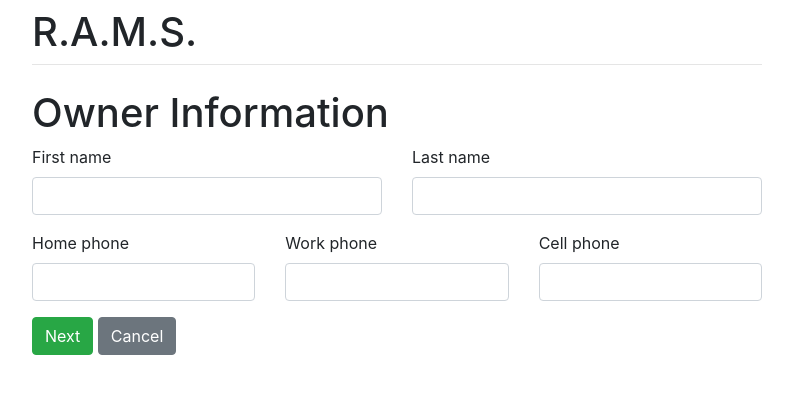
After one commit to trevorskaggs/shelterly, a Django app: page /hotline/startcall/owner_new in a window 1280 px wide. The commit adds this page. Shown: the top 402 px of the page, without its empty margins (53-846 px from the left). Run offline with Django 3.2, Linux system fonts and the light colour scheme; some libraries are stand-ins or nearby versions.

Commit message:
First working draft of hotline owner call in tree

```diff
--- a/RAMS_SKELETON/animals/templates/animal_detail.html
+++ b/RAMS_SKELETON/animals/templates/animal_detail.html
@@ -3,6 +3,7 @@
 {% block content %}
   <h1>Name: {{animal.name}}</h1>
 
+  <p><strong>Owner:</strong> {{animal.owner}} </p>
   <p><strong>Species:</strong> {{animal.species}} </p>
   <p><strong>Sex:</strong> {{animal.sex}} </p>
   <p><strong>Breed:</strong> {{animal.breed}} </p>
--- a/RAMS_SKELETON/animals/views.py
+++ b/RAMS_SKELETON/animals/views.py
@@ -1,10 +1,12 @@
 
 from django.shortcuts import render, redirect
 from django.views import generic
-from .forms import DogForm, CatForm, OtherForm
-from animals.models import Animal
 from django.http import HttpResponseRedirect
 from django.urls import reverse_lazy
+from animals.models import Animal
+from .forms import DogForm, CatForm, OtherForm
+
+
 
 
 # Create your views here.
--- /dev/null
+++ b/RAMS_SKELETON/hotline/forms.py
@@ -0,0 +1,48 @@
+from django import forms
+from people.models import Owner
+from animals.models import Animal
+
+class HotlineOwnerForm(forms.ModelForm):
+
+    class Meta:
+        model = Owner
+        fields = [ 'first_name', 'last_name', 'home_phone', \
+            'work_phone', 'cell_phone', 'best_contact', \
+            'drivers_license', 'address', 'apartment', 'city', \
+            'state', 'zip_code', ]
+
+class DogForm(forms.ModelForm):
+
+    class Meta:
+        model = Animal
+        labels = {
+            "pcolor" : "Dog Primary Color",
+            "scolor" : "Dog Secondary Color",
+            "markings" : "Dog Markings",
+        }
+
+        exclude = ('latitude', 'longitude', 'request', 'owner')
+
+class CatForm(forms.ModelForm):
+
+    class Meta:
+        model = Animal
+        labels = {
+            "pcolor" : "Cat Primary Color",
+            "scolor" : "Cat Secondary Color",
+            "markings" : "Cat Markings",
+        }
+
+        exclude = ('latitude', 'longitude', 'request', 'owner')
+
+class OtherForm(forms.ModelForm):
+
+    class Meta:
+        model = Animal
+        labels = {
+            "pcolor" : "Primary Color",
+            "scolor" : "Secondary Color",
+            "markings" : "Markings",
+        }
+
+        exclude = ('latitude', 'longitude', 'request', 'owner')
--- a/RAMS_SKELETON/hotline/templates/caller.html
+++ /dev/null
@@ -1,4 +0,0 @@
-{% extends 'base.html' %}
-
-{% block content %}
-{% endblock %}
--- /dev/null
+++ b/RAMS_SKELETON/hotline/templates/hotline_new_owner.html
@@ -0,0 +1,74 @@
+{% extends 'base.html' %}
+
+{% load crispy_forms_tags %}
+
+{% block content %}
+  <h1>Owner Information</h1>
+  <form action="" method="post">{% csrf_token %}
+    <div class='section-1'>
+      <div class="row">
+        <div class="col-6">
+          {{ form.first_name|as_crispy_field }}
+        </div>
+        <div class="col-6">
+          {{ form.last_name|as_crispy_field }}
+        </div>
+      </div>
+      <div class="row">
+        <div class="col-4">
+          {{ form.home_phone|as_crispy_field }}
+        </div>
+        <div class="col-4">
+          {{ form.work_phone|as_crispy_field }}
+        </div>
+        <div class="col-4">
+          {{ form.cell_phone|as_crispy_field }}
+        </div>
+      </div>
+    </div>
+    <div class='section-2' style='display: none;'>
+      <div class="row">
+        <div class="col-6">
+          {{ form.best_contact|as_crispy_field }}
+        </div>
+        <div class="col-6">
+          {{ form.drivers_license|as_crispy_field }}
+        </div>
+      </div>
+      <div class="row">
+        <div class="col-6">
+          {{ form.address|as_crispy_field }}
+        </div>
+        <div class="col-6">
+          {{ form.apartment|as_crispy_field }}
+        </div>
+      </div>
+      <div class="row">
+        <div class="col-4">
+          {{ form.city|as_crispy_field }}
+        </div>
+        <div class="col-4">
+          {{ form.state|as_crispy_field }}
+        </div>
+        <div class="col-4">
+          {{ form.zip_code|as_crispy_field }}
+        </div>
+      </div>
+     </div>
+    <input type="submit" value="Save" class='btn btn-success' id='submit-button' style='display: none;'>
+    <span class='btn btn-success' id='next-section'>Next</span>
+    <a class='btn btn-secondary' href="{% url 'hotline:start_call' %}">Cancel</a>
+  </form>
+
+  <script type="text/javascript">
+    $('#next-section').click(function(){
+      $('.section-1').hide();
+      $('.section-2').show();
+      $('#next-section').hide();
+      $('#submit-button').show();
+    });
+  </script>
+<br>
+<br>
+
+{% endblock %}
--- a/RAMS_SKELETON/hotline/templates/owner.html
+++ /dev/null
@@ -1,4 +0,0 @@
-{% extends 'base.html' %}
-
-{% block content %}
-{% endblock %}
--- a/RAMS_SKELETON/hotline/templates/start_call.html
+++ b/RAMS_SKELETON/hotline/templates/start_call.html
@@ -1,7 +1,7 @@
 {% extends 'base.html' %}
 
 {% block content %}
-<a class="btn btn-warning btn-lg btn-block" href="{% url 'people:owner_new' %}"> OWNER CALLING</a>
+<a class="btn btn-warning btn-lg btn-block" href="{% url 'hotline:hotline_new_owner' %}"> OWNER CALLING</a>
 <a class="btn btn-warning btn-lg btn-block" href="{% url 'animals:animal_list' %}"> NON-OWNER CALLING</a>
 
 {% endblock %}
--- a/RAMS_SKELETON/hotline/urls.py
+++ b/RAMS_SKELETON/hotline/urls.py
@@ -23,5 +23,8 @@ app_name = 'hotline'
 urlpatterns = [
     path('admin/', admin.site.urls),
     path('startcall', views.start_call, name ='start_call'),
+    path('startcall/owner_new', views.hotline_new_owner, name = 'hotline_new_owner'),
+    path('starcall/owner_summ/<int:pk>', views.hotline_summ_owner, name = 'hotline_summ_owner'),
+    path('startcall/owner_summ/<int:pk>/<species>/new', views.hotline_new_animal, name="hotline_new_animal"),
     path('', views.hotline_landing, name='hotline_landing'),
 ]
--- a/RAMS_SKELETON/hotline/views.py
+++ b/RAMS_SKELETON/hotline/views.py
@@ -1,4 +1,11 @@
-from django.shortcuts import render
+from django.shortcuts import render, redirect
+from django.views import generic
+from django.http import HttpResponseRedirect
+from django.urls import reverse_lazy
+from people.models import Owner
+from animals.models import Animal
+from .forms import HotlineOwnerForm, DogForm, CatForm, OtherForm
+
 
 # Create your views here.
 def hotline_landing(request):
@@ -6,3 +13,37 @@ def hotline_landing(request):
 
 def start_call(request):
     return render(request, 'start_call.html')
+
+def hotline_new_owner(request):
+    if request.POST:
+        form = HotlineOwnerForm(request.POST)
+        form.save()
+        return redirect('hotline:hotline_summ_owner', pk=form.instance.pk)
+    form = HotlineOwnerForm()
+    return render(request, 'hotline_new_owner.html', {'form':form})
+
+def hotline_summ_owner(request, pk):
+    owner = Owner.objects.get(pk=pk)
+    owned_animal_list = Animal.objects.all().filter(owner=owner)
+    context = {
+        'owned_animal_list':owned_animal_list,
+        'owner':owner,
+    }
+    return render(request, 'hotline_summ_owner.html', context)
+
+SPECIES_DICT = {
+    'dog': DogForm,
+    'cat': CatForm,
+    'oth': OtherForm,
+}
+
+def hotline_new_animal(request, species, pk):
+    if request.POST:
+        form = SPECIES_DICT[species](request.POST)
+        owner = Owner.objects.get(pk=pk)
+        form.instance.owner = owner
+        animal = form.save()
+        #return redirect('animals:animal_edit', pk=animal.pk)
+        return redirect('hotline:hotline_summ_owner', pk=owner.pk)
+    form = SPECIES_DICT[species]()
+    return render(request, 'animal_new.html', {'form':form})
--- a/RAMS_SKELETON/people/views.py
+++ b/RAMS_SKELETON/people/views.py
@@ -11,6 +11,8 @@ class OwnerListView(generic.ListView):
 class OwnerNewView(generic.edit.CreateView):
     model = Owner
     template_name = 'owner_new.html'
+
+
     fields = ['first_name', 'last_name', 'home_phone', \
         'work_phone', 'cell_phone', 'best_contact', \
         'drivers_license', 'address', 'apartment', 'city', \
```
Also changed, not shown: RAMS_SKELETON/hotline/templates/hotline_summ_owner.html (added, +21 -0 lines).
